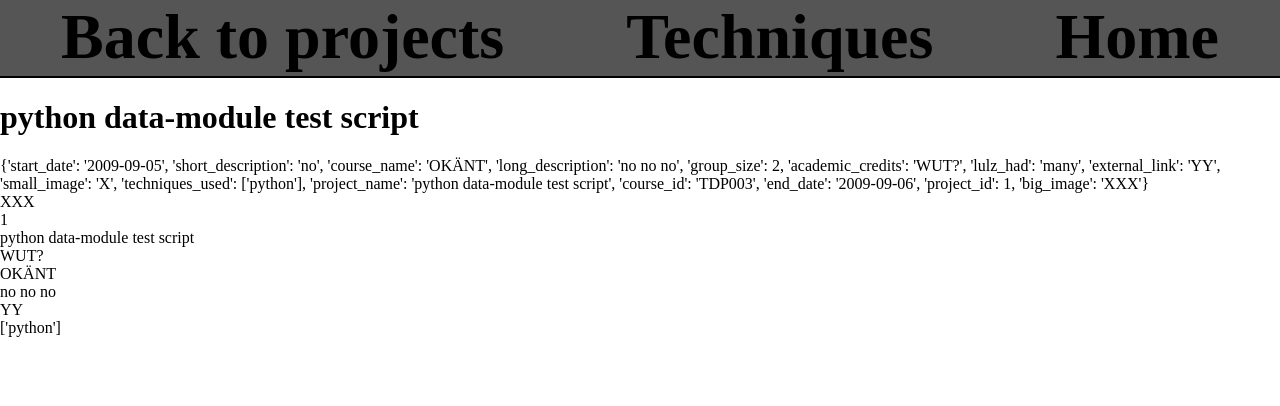
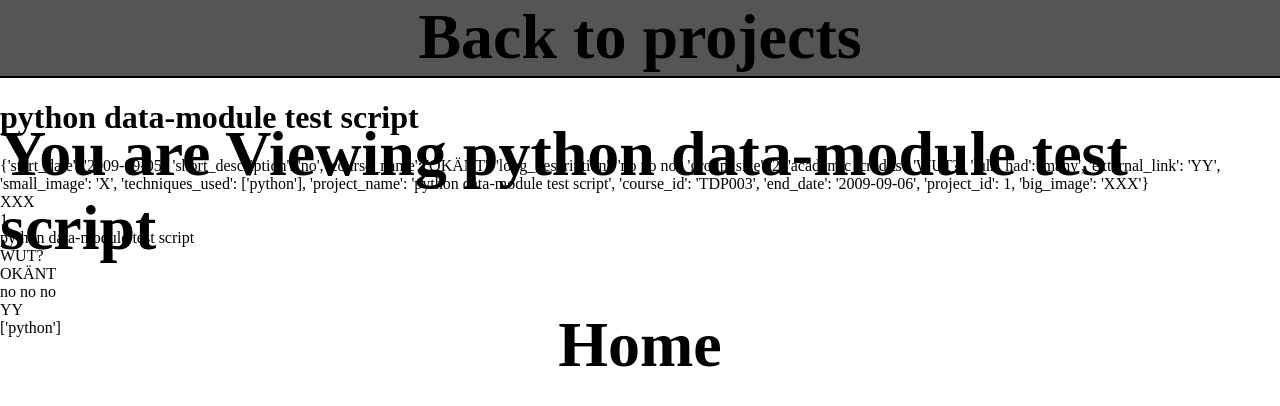
Before and after one commit to DarkDino77/TDP003, a Flask app: page /project/1 in a window 1280 px wide. Shown: the top 406 px of the page. Run offline with Flask 3, Linux system fonts and the light colour scheme.

Commit message:
Har fixat så att en projekt sida länkar till sig själv

```diff
--- a/Presentationlager/templates/id.html
+++ b/Presentationlager/templates/id.html
@@ -8,7 +8,7 @@ id
 
 <header>
     <h1><a href="{{url_for('projects')}}"> Back to projects</a></h1>
-    <h1><a href="{{url_for('techniques')}}">Techniques</a></h1>
+    <h1><a href="{{url_for('id', index = project.project_id)}}">You are Viewing {{project.project_name}}</a></h1>
     <h1><a href="{{url_for('index')}}">Home</a></h1>
   </header>
 
```
